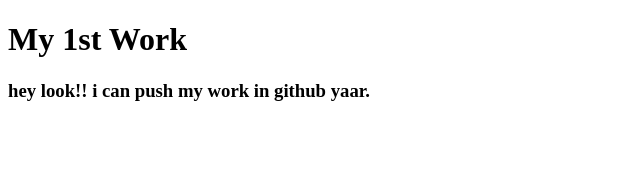
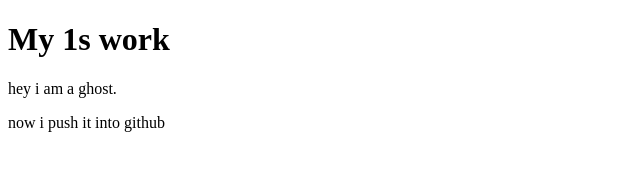
Before and after one commit to TanvirR7/my-1st-work, a plain HTML site: page index.html in a window 1280 px wide. Shown: the whole page, without its empty margins (0-640 px from the left). Drawn offline with Linux system fonts and the light colour scheme.

Commit message:
ghost added

```diff
--- a/index.html
+++ b/index.html
@@ -6,7 +6,8 @@
     <title>Document</title>
 </head>
 <body>
-    <h1>My 1st Work</h1>
-    <h3>hey look!! i can push my work in github yaar. </h3>
+  <h1>My 1s work</h1>
+  <p>hey i am a ghost.</p>
+  <p>now i push it into github</p>
 </body>
 </html>
```
